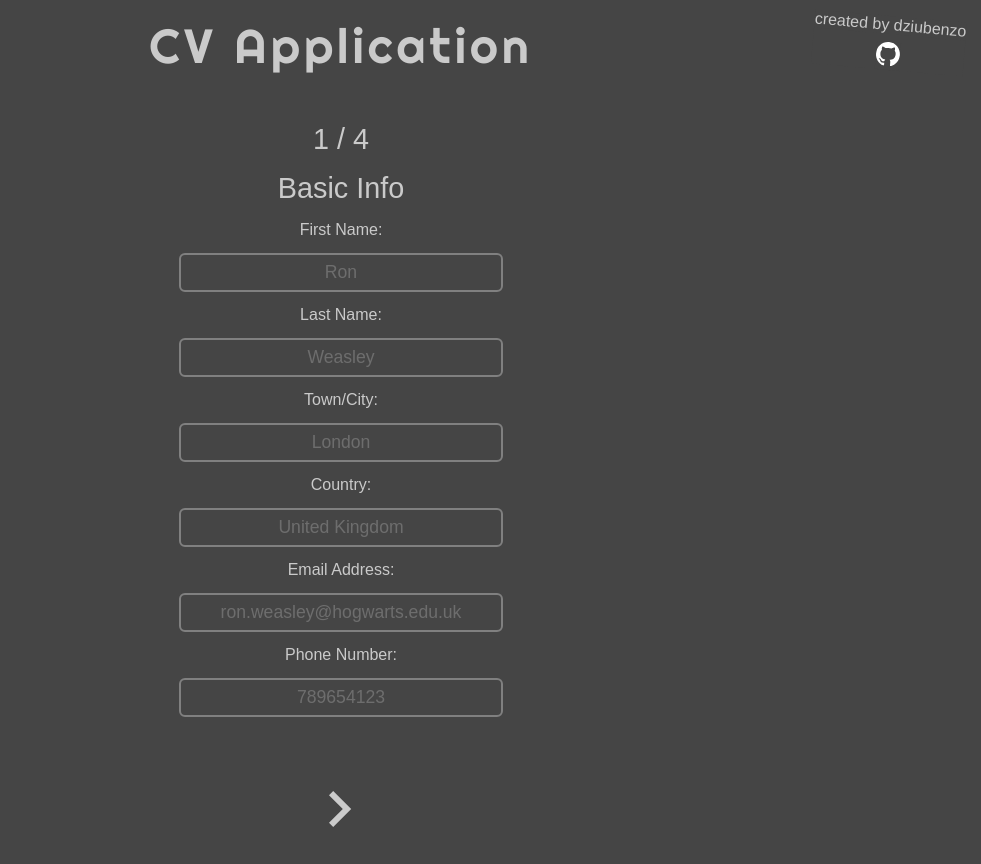
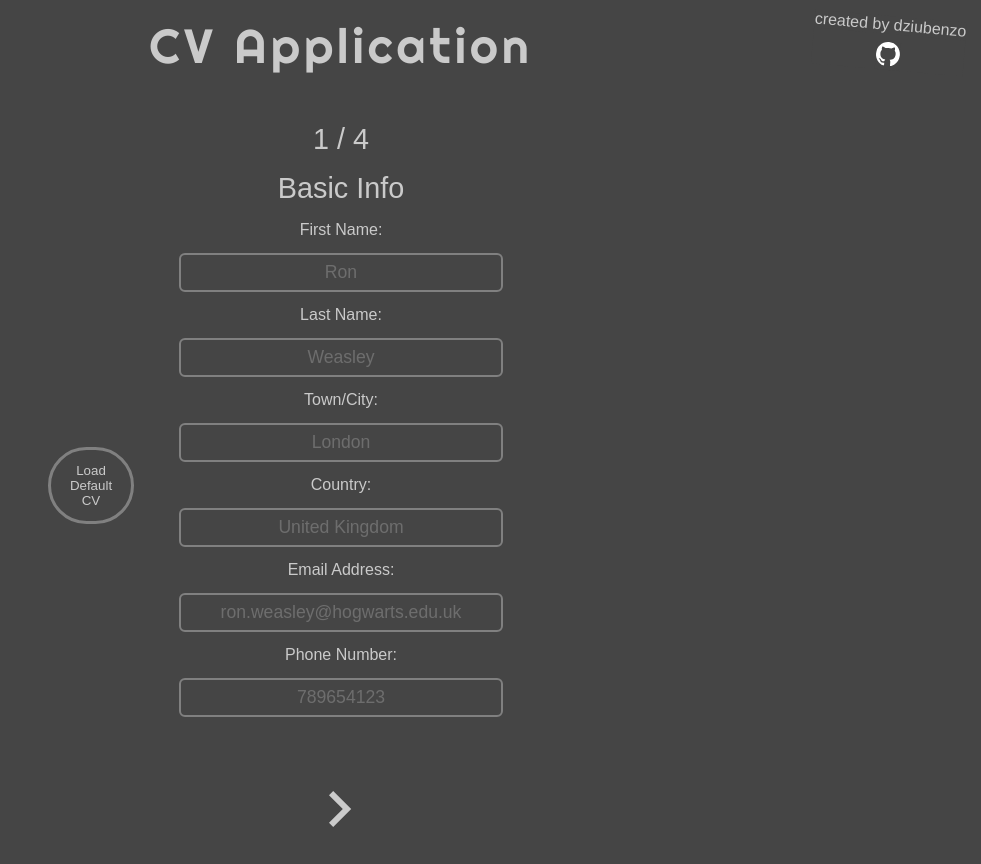
Before and after one commit to dziubenzo/cv-application, a React (Vite) app: page / in a window 1280 px wide. Shown: the whole page, without its empty margins (299-1280 px from the left). Built offline with nearby package versions, Linux system fonts and the light colour scheme; a web font is replaced by a local one.

Commit message:
Fill fields with default CV props on button click

```diff
--- a/src/components/App.jsx
+++ b/src/components/App.jsx
@@ -39,17 +39,17 @@ const defaultCV = {
   // Skills Info
   profile:
     'I love keeping muggles in check with my shiny, little wand! Also, I try my best to stay in touch with Harry, my friend.',
-  skill0: 'Punctual',
+  skill0: 'Can take Crucio with ease',
   skill1: 'Certified wand',
-  skill2: 'Splendid communication skills',
+  skill2: 'Can do Wingardium Leviosa',
 };
 
 function App() {
   return (
     <>
       <Header />
+      <CreatorDetails />
       <MainPage defaultCV={defaultCV} />
-      <CreatorDetails />
     </>
   );
 }
--- /dev/null
+++ b/src/components/DefaultCVButton.jsx
@@ -0,0 +1,7 @@
+export default function DefaultCVButton({ showDefaultCV }) {
+  return (
+    <button className="default-cv-button" type="button" onClick={showDefaultCV}>
+      Load Default CV
+    </button>
+  );
+}
--- a/src/components/MainPage.jsx
+++ b/src/components/MainPage.jsx
@@ -4,6 +4,7 @@ import { useState } from 'react';
 import '../styles/MainPage.css';
 import WorkInfo from './WorkInfo';
 import SkillsInfo from './SkillsInfo';
+import DefaultCVButton from './DefaultCVButton';
 
 export default function MainPage({ defaultCV }) {
   const [showBasic, setShowBasic] = useState('');
@@ -63,6 +64,10 @@ export default function MainPage({ defaultCV }) {
       [`skill${skills}`]: '',
     });
   }
+  function showDefaultCV() {
+    setInputData(defaultCV);
+    setStillEmployed(true);
+  }
   return (
     <main>
       <BasicInfo
@@ -98,6 +103,7 @@ export default function MainPage({ defaultCV }) {
         updateInputData={handleInputData}
         deleteSkillState={handleDeleteSkill}
       />
+      <DefaultCVButton showDefaultCV={showDefaultCV} />
     </main>
   );
 }
--- a/src/components/Skill.jsx
+++ b/src/components/Skill.jsx
@@ -24,6 +24,7 @@ export default function Skill({
           <button
             className="delete-skill-button"
             type="button"
+            aria-label={`Delete Skill ${count + 1}`}
             onClick={deleteSkill}
           >
             X
--- a/src/styles/MainPage.css
+++ b/src/styles/MainPage.css
@@ -36,8 +36,6 @@ div[class*='extra-education-info'] {
 
 .hide {
   display: none !important;
-  transform-origin: top;
-  animation: hide-top 0.3s ease-in forwards;
 }
 
 .show {
@@ -83,6 +81,7 @@ input[type='checkbox'] {
   min-width: 50px;
   outline: none;
   accent-color: var(--main-colour);
+  cursor: pointer;
 }
 
 input::placeholder,
@@ -90,6 +89,10 @@ textarea::placeholder {
   color: var(--main-colour);
   opacity: 0.3;
   text-align: center;
+}
+
+label {
+  cursor: pointer;
 }
 
 label,
@@ -107,7 +110,6 @@ button {
 button img {
   filter: var(--icon-main-colour);
   width: 72px;
-  cursor: pointer;
 }
 
 button[class='extra-work-info-button'],
@@ -116,7 +118,6 @@ button[class='add-skill-button'] {
   min-width: var(--min-input-width);
   outline: 3px solid var(--input-outline-colour);
   font-size: 1.2rem;
-  cursor: pointer;
   padding: 0.5em;
   margin: 0;
 }
@@ -136,14 +137,18 @@ button[class='delete-skill-button'] {
   width: 24px;
   outline: 3px solid var(--input-outline-colour);
   font-size: 1.2rem;
-  cursor: pointer;
   padding: 0;
   margin: 0;
   border-radius: 48px;
 }
 
+input[disabled] {
+  color: var(--main-colour);
+}
+
 .skill-line {
   display: flex;
+  height: 35px;
   width: var(--min-input-width);
   position: relative;
 }
@@ -153,3 +158,24 @@ button[class='delete-skill-button'] {
   justify-content: center;
   gap: 48px;
 }
+
+button {
+  cursor: pointer;
+}
+
+button[class='default-cv-button'] {
+  position: absolute;
+  left: -50px;
+  transform: translateX(-100%);
+  width: 80px;
+  margin: 0;
+  padding: 1em;
+  outline: 3px solid var(--input-outline-colour);
+  border-radius: 128px;
+}
+
+button[class='default-cv-button']:hover {
+  background-color: var(--main-colour);
+  color: var(--bg-colour);
+  outline: 3px solid var(--bg-colour);
+}
--- a/src/styles/index.css
+++ b/src/styles/index.css
@@ -22,6 +22,7 @@
 }
 
 main {
+  position: relative;
   max-width: 1000px;
   min-height: 80svh;
   display: grid;
--- a/src/styles/utilities.css
+++ b/src/styles/utilities.css
@@ -79,17 +79,3 @@ html {
     transform: scaleY(1);
   }
 }
-
-@keyframes hide-top {
-  from {
-    display: grid;
-    opacity: 1;
-    transform: scaleY(1);
-  }
-
-  to {
-    display: none;
-    opacity: 2;
-    transform: scaleY(0);
-  }
-}
```
